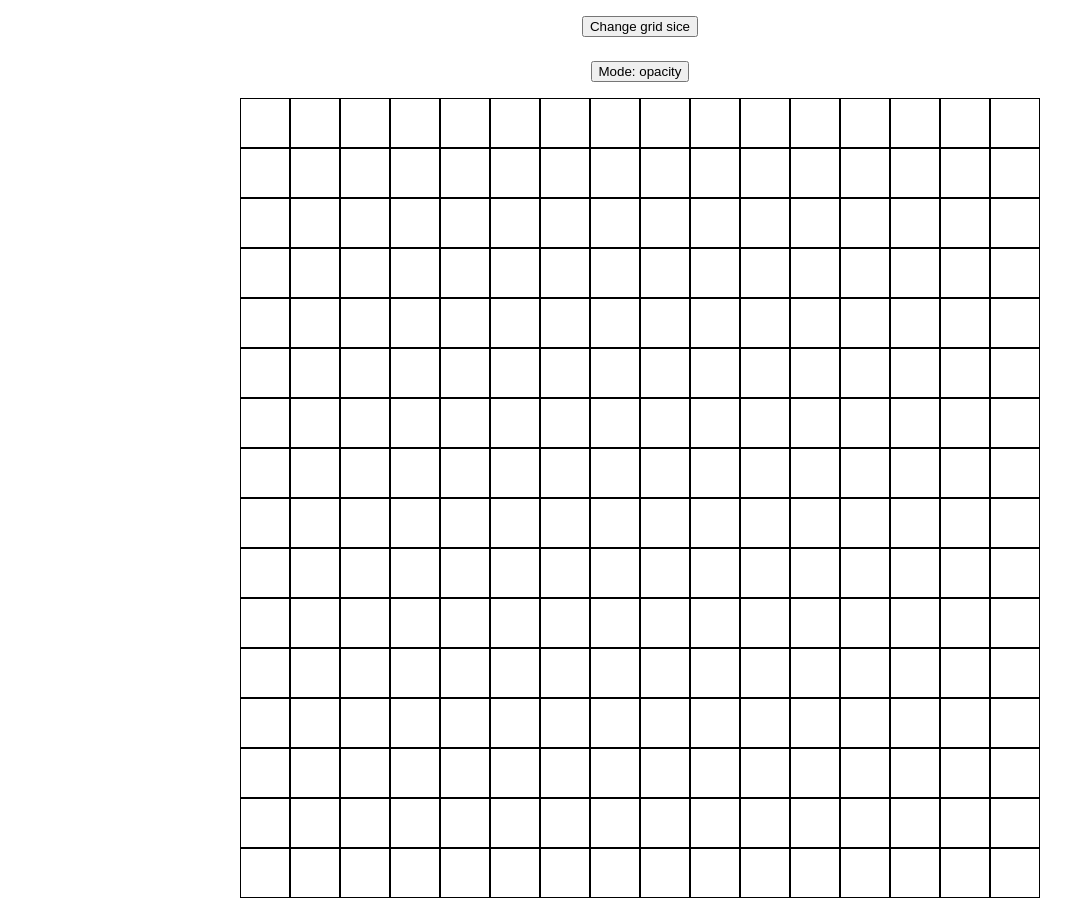
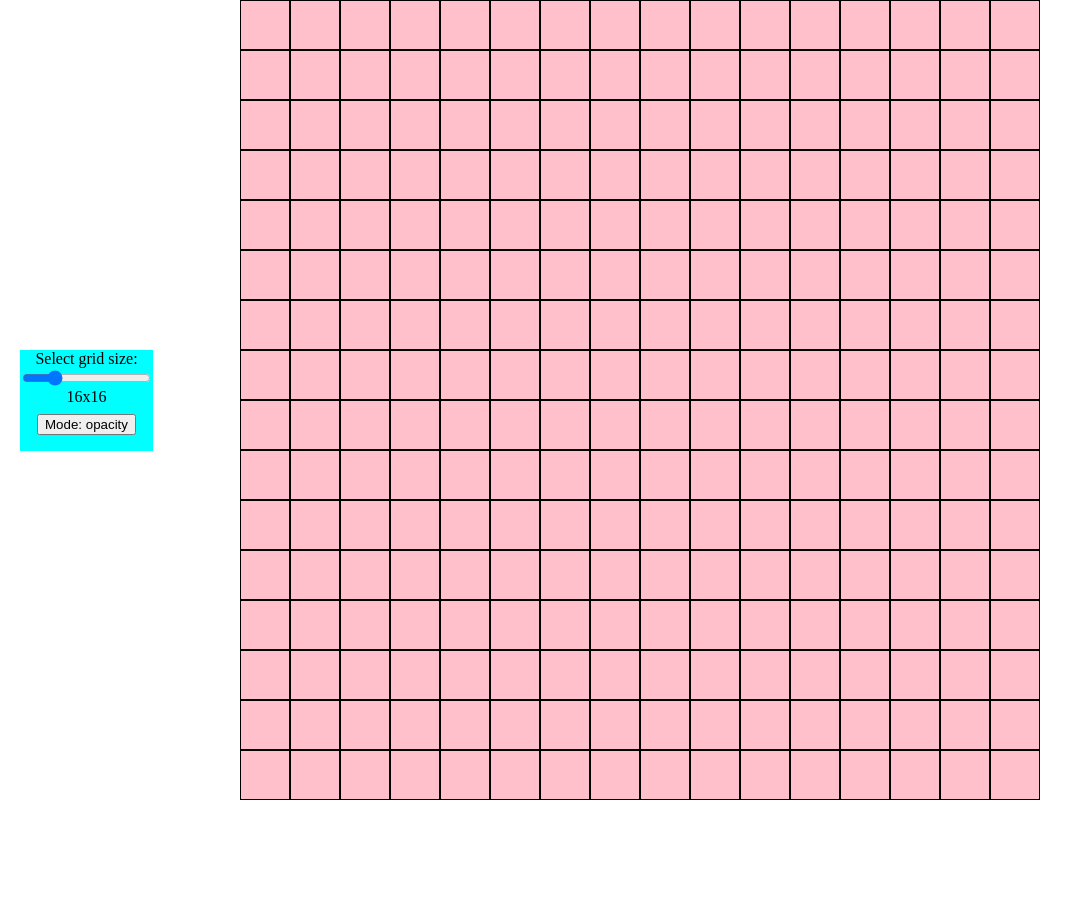
Before and after one commit to iagoalvarezzz/etch-a-sketch, a plain HTML site: page index.html in a window 1280 px wide. Shown: the whole page, without its empty margins (0-1083 px from the left). After the commit the page ends 800 px from the top, so only its background shows below. Drawn offline with Linux system fonts and the light colour scheme.

Commit message:
Add range input to change grid size

```diff
--- a/index.html
+++ b/index.html
@@ -8,8 +8,12 @@
   <script src="js-file.js"></script>
 </head>
 <body>
-  <button class="changeSize">Change grid sice</button>
-  <button class="mode">Mode: opacity</button>
+  <div class="controls">
+    <label for="size">Select grid size:</label>
+    <input class="sizeSelector" id="size" type="range" min="1" max="70" value="16" step="1">
+    <output class="outSize" for="size">16x16</output>
+    <button class="mode">Mode: opacity</button>
+  </div>
   <div class="container"></div>
 </body>
 </html>
--- a/js-file.js
+++ b/js-file.js
@@ -1,8 +1,9 @@
 
 document.addEventListener('DOMContentLoaded', function () {
 
+const showCurrentSize = document.querySelector(".outSize");
+const sizeSelector = document.querySelector(".sizeSelector");
 const container = document.querySelector(".container");
-const changeSize = document.querySelector(".changeSize");
 const changeMode = document.querySelector(".mode");
 let size = 16;
 let mode = 0;
@@ -28,7 +29,14 @@ container.addEventListener("mouseover", (event) =>{
 
 changeMode.addEventListener("click",toggleMode);
 
-changeSize.addEventListener("click",newSize);
+// changeSize.addEventListener("click",newSize);
+
+sizeSelector.addEventListener("input", () => {
+  size = sizeSelector.value;
+  showCurrentSize.textContent = size + "x" + size;
+  deleteGrid();
+  createNewGrid();
+});
 
 function toggleMode(){
   if (changeMode.textContent === "Mode: opacity"){
@@ -38,14 +46,6 @@ function toggleMode(){
     changeMode.textContent = "Mode: opacity";
     mode = 0;
   }
-}
-
-function newSize (){
-  size = prompt("Insert new size");
-  while (size > 100 || size < 1)
-    size = prompt("It has to be between 1 and 100");
-  deleteGrid();
-  createNewGrid();
 }
 
 function deleteGrid(){
@@ -60,8 +60,9 @@ function createNewGrid(){
     const div = document.createElement("div");
     div.classList.toggle("cell");
     div.id = "cell" + i;
-    div.style.border = "1px solid black";
-    div.style.padding = (800 / size / 2) - 1 + "px";
+    // div.style.padding = (800 / size / 2) - 1 + "px";
+    div.style.height = (100/size) + "%";
+    div.style.width = (100/size) + "%";
     container.appendChild(div);
   }
 }
--- a/style.css
+++ b/style.css
@@ -1,18 +1,34 @@
 
 body{
+  text-align: center;
+  margin: 0;
+  display: flex;
+  align-items: center;
+  justify-content: center;
+  height: 100vh;
+  width: 100vw;
+}
+
+.controls{
+  background-color: aqua;
+  position: absolute;
+  left: 20px;
   display: flex;
   flex-direction: column;
-  align-items: center;
 }
-
-
-
 
 .container{
   display: flex;
   flex-wrap: wrap;
-  max-width: 800px;
+  width: min(100vh, 100vw);
+  height: min(100vh, 100vw);
   justify-content: center;
+}
+
+.cell{
+  background-color: pink;
+  border: 1px solid black;
+  box-sizing: border-box;
 }
 
 button {
```
